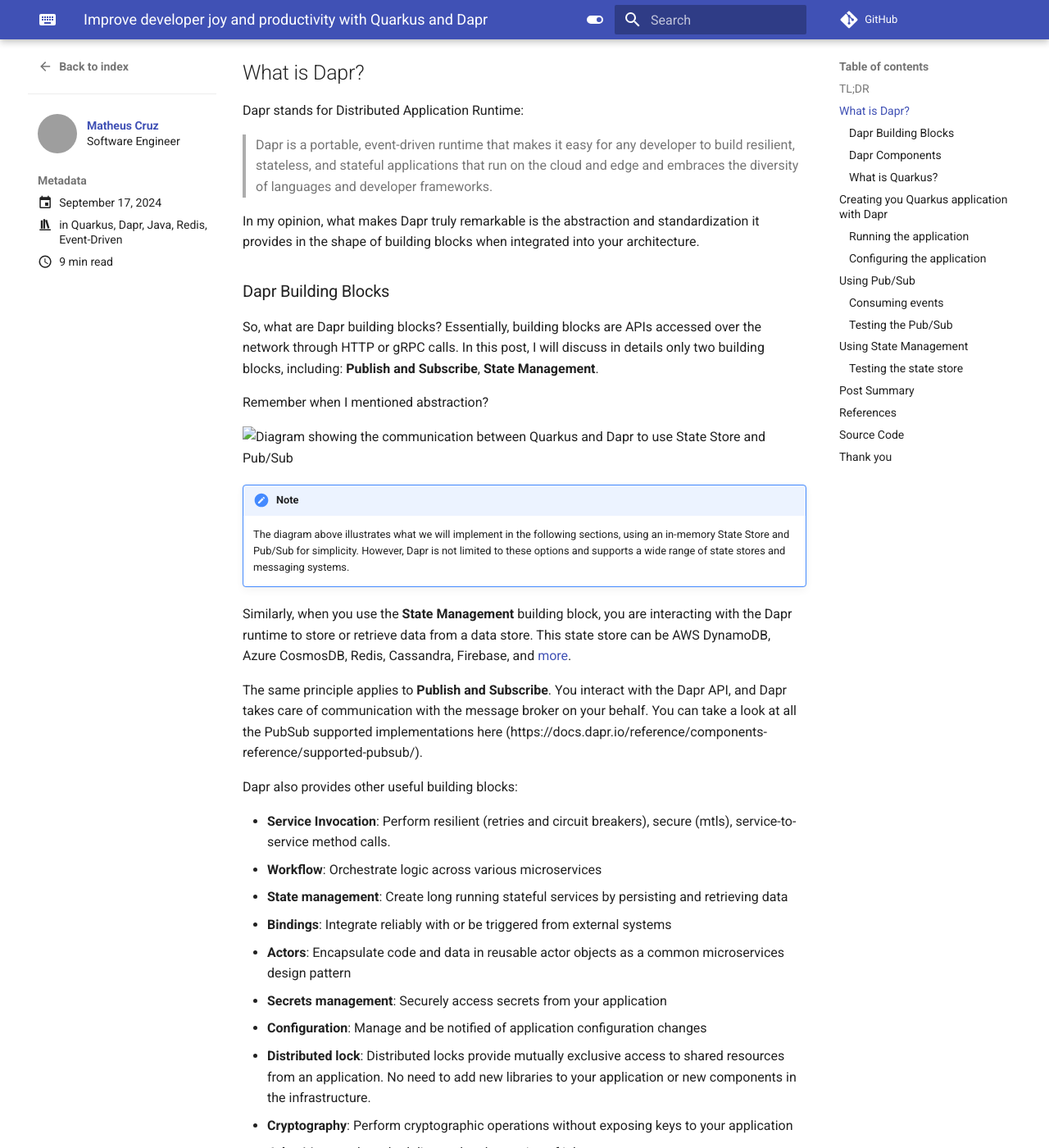
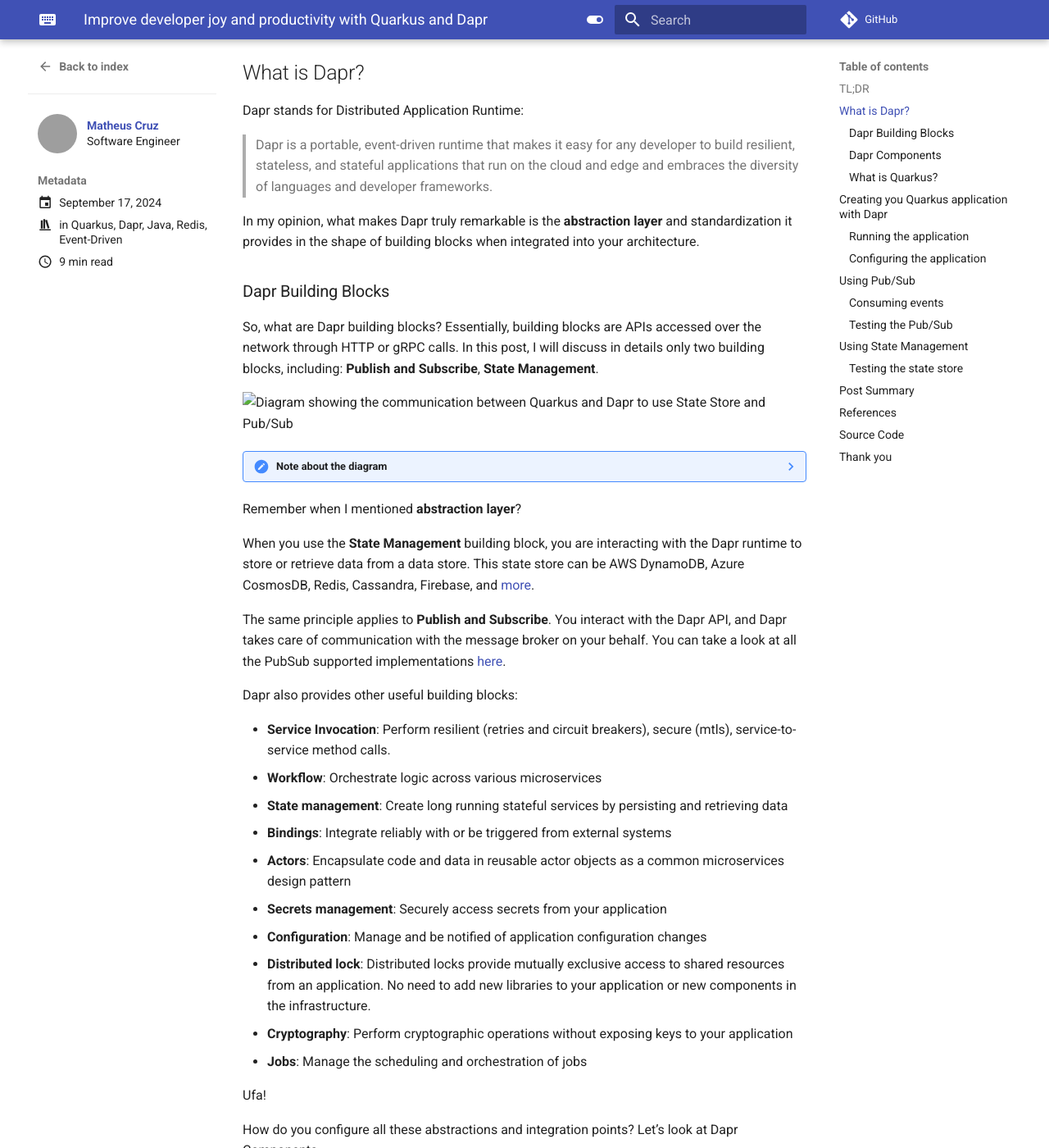
Before and after one commit to mcruzdev/blog, an MkDocs documentation site: the page built from docs/posts/quarkus-dapr.md, in a window 1280 px wide and 1400 px high, scrolled down 524 px. Shown: the whole window at 82% size. Built offline with MkDocs 1.6.1 and Material for MkDocs 9.7.7, drawn with Linux system fonts in a browser that asks for light colours; comment, search, counter and statistics services are not loaded; grey boxes are pictures that could not be loaded.

Commit message:
Adjust some details

```diff
--- a/docs/posts/quarkus-dapr.md
+++ b/docs/posts/quarkus-dapr.md
@@ -28,23 +28,25 @@
 
 > Dapr is a portable, event-driven runtime that makes it easy for any developer to build resilient, stateless, and stateful applications that run on the cloud and edge and embraces the diversity of languages and developer frameworks.
 
-In my opinion, what makes Dapr truly remarkable is the abstraction and standardization it provides in the shape of building blocks when integrated into your architecture.
+In my opinion, what makes Dapr truly remarkable is the **abstraction layer** and standardization it provides in the shape of building blocks when integrated into your architecture.
 
 ### Dapr Building Blocks
 
 So, what are Dapr building blocks? Essentially, building blocks are APIs accessed over the network through HTTP or gRPC calls. In this post, I will discuss in details only two building blocks, including: **Publish and Subscribe**, **State Management**.
 
-Remember when I mentioned abstraction?
 
 ![Diagram showing the communication between Quarkus and Dapr to use State Store and Pub/Sub](./assets/quarkus-dapr-diagram.png)
 
-!!! note Note
+??? note "Note about the diagram"
 
     The diagram above illustrates what we will implement in the following sections, using an in-memory State Store and Pub/Sub for simplicity. However, Dapr is not limited to these options and supports a wide range of state stores and messaging systems.
 
-Similarly, when you use the **State Management** building block, you are interacting with the Dapr runtime to store or retrieve data from a data store. This state store can be AWS DynamoDB, Azure CosmosDB, Redis, Cassandra, Firebase, and [more](https://docs.dapr.io/reference/components-reference/supported-state-stores/).
 
-The same principle applies to **Publish and Subscribe**. You interact with the Dapr API, and Dapr takes care of communication with the message broker on your behalf. You can take a look at all the PubSub supported implementations here (https://docs.dapr.io/reference/components-reference/supported-pubsub/).
+Remember when I mentioned **abstraction layer**?
+
+When you use the **State Management** building block, you are interacting with the Dapr runtime to store or retrieve data from a data store. This state store can be AWS DynamoDB, Azure CosmosDB, Redis, Cassandra, Firebase, and [more](https://docs.dapr.io/reference/components-reference/supported-state-stores/).
+
+The same principle applies to **Publish and Subscribe**. You interact with the Dapr API, and Dapr takes care of communication with the message broker on your behalf. You can take a look at all the PubSub supported implementations [here](https://docs.dapr.io/reference/components-reference/supported-pubsub/).
 
 Dapr also provides other useful building blocks:
 
--- a/mkdocs.yml
+++ b/mkdocs.yml
@@ -50,7 +50,7 @@
 extra:
   analytics:
     provider: google
-    # property: G-KSLDC17QRK
+    property: G-KSLDC17QRK
   annotate:
     properties: [//]
   social:
```
